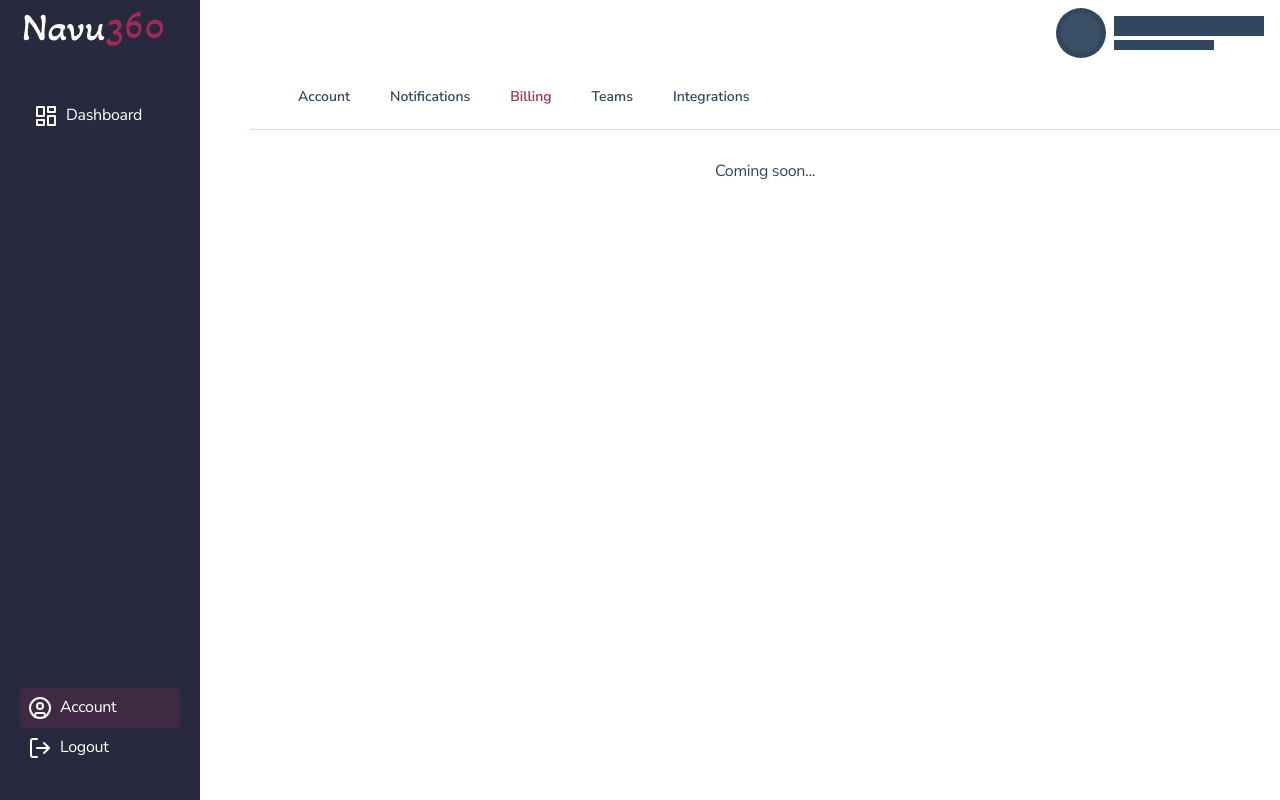
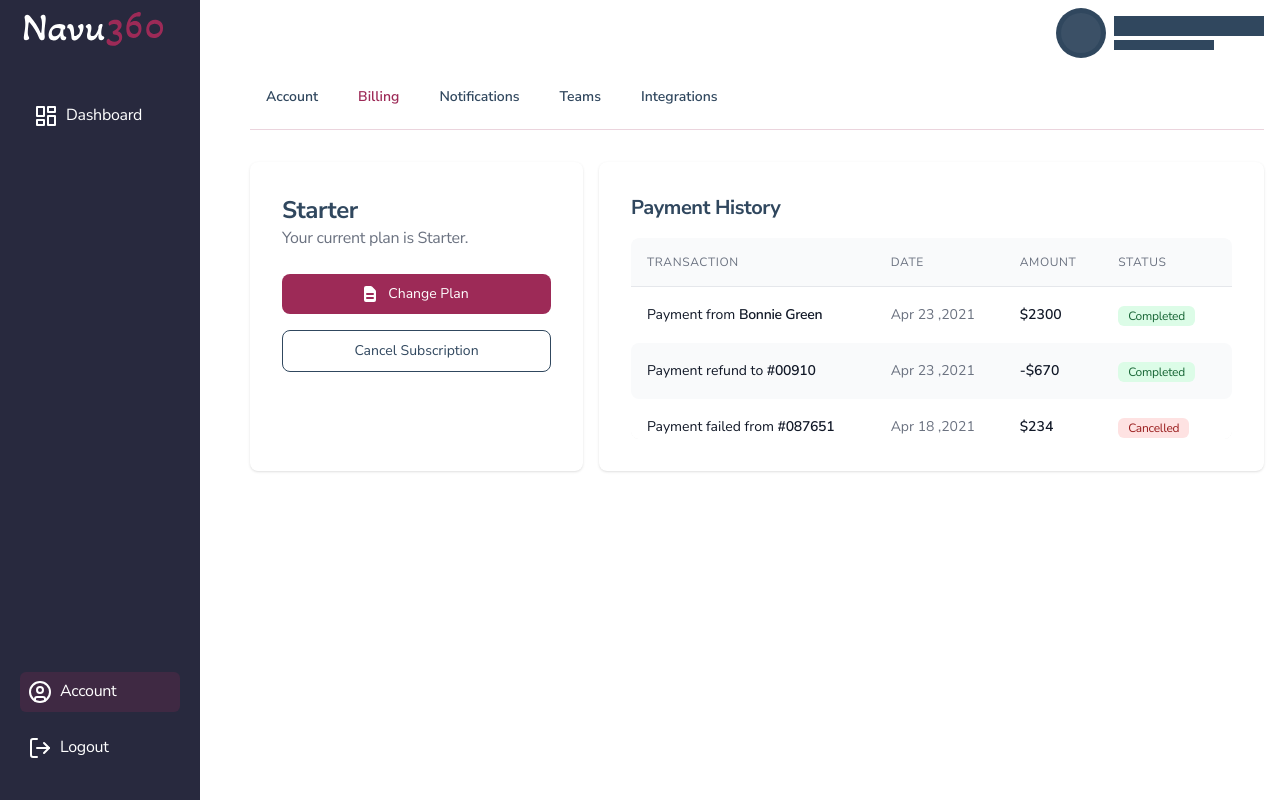
Before and after one commit to navu-360/navu-360, a Next.js app: page /account in a window 1280 px wide. Both pictures are taken after a click on the button "Billing". Built offline with nearby package versions, Linux system fonts and the light colour scheme; no server answers.

Commit message:
feat: billing page

```diff
--- a/src/components/layout/dashboard.sidebar.tsx
+++ b/src/components/layout/dashboard.sidebar.tsx
@@ -149,7 +149,7 @@ export default function AdminNav({
           )}
         </div>
 
-        <div className="mt-4 text-white md:absolute md:bottom-8 md:mx-auto md:w-4/5 md:flex-col md:gap-4">
+        <div className="mt-4 text-white md:absolute md:bottom-8 md:mx-auto md:w-4/5 flex md:flex-col md:gap-4">
           <OneItem
             svg={
               <svg
--- a/src/pages/account/index.tsx
+++ b/src/pages/account/index.tsx
@@ -1,3 +1,4 @@
+/* eslint-disable @next/next/no-img-element */
 import type { User } from "@prisma/client";
 import Header from "components/common/head";
 import DashboardWrapper from "components/layout/dashboardWrapper";
@@ -12,11 +13,11 @@ import { setUserId, setUserProfile } from "redux/auth/authSlice";
 import toaster from "utils/toaster";
 
 const SecondaryNavigation = [
-  { name: "Account", href: "#", current: true },
-  { name: "Notifications", href: "#", current: false },
-  { name: "Billing", href: "#", current: false },
-  { name: "Teams", href: "#", current: false },
-  { name: "Integrations", href: "#", current: false },
+  { name: "Account" },
+  { name: "Billing" },
+  { name: "Notifications" },
+  { name: "Teams" },
+  { name: "Integrations" },
 ];
 
 const AccountSettings: React.FC = () => {
@@ -83,16 +84,33 @@ const AccountSettings: React.FC = () => {
       });
   };
 
+  const getCurrentPageTitle = () => {
+    switch (activeTab) {
+      case "account":
+        return "Account Settings";
+      case "billing":
+        return "Billing";
+      case "notifications":
+        return "Notifications";
+      case "teams":
+        return "Teams";
+      case "integrations":
+        return "Integrations";
+      default:
+        return "";
+    }
+  };
+
   return (
     <>
-      <Header title={`Enrolled Talents - Navu360`} />
+      <Header title={`${getCurrentPageTitle()} - Navu360`} />
       <DashboardWrapper hideSearch>
-        <main className="ml-[90px] bg-white text-tertiary md:ml-[250px]">
+        <main className="ml-[90px] mr-4 bg-white text-tertiary md:ml-[250px]">
           <header className="border-b border-secondary/20">
             <nav className="flex overflow-x-auto py-4">
               <ul
                 role="list"
-                className="flex min-w-full flex-none gap-x-2 px-4 text-sm font-semibold leading-6 text-tertiary sm:px-6 lg:px-8"
+                className="flex min-w-full flex-none gap-x-2 px-4 text-sm font-semibold leading-6 text-tertiary first:pl-0 sm:px-6 lg:px-8"
               >
                 {SecondaryNavigation.map((item) => (
                   <li
@@ -293,8 +311,8 @@ const AccountSettings: React.FC = () => {
             </div>
           )}
           {activeTab === "billing" && (
-            <div className="mt-8 w-full text-center">
-              <p>Coming soon...</p>
+            <div className="mt-8 flex w-full text-center">
+              <Billing />
             </div>
           )}
           {activeTab === "teams" && (
@@ -313,4 +331,135 @@ const AccountSettings: React.FC = () => {
   );
 };
 
+function Billing() {
+  return (
+    <section className="flex w-full gap-4 text-left">
+      <div className="mb-4 w-1/3 max-w-[400px] rounded-lg bg-white p-4 shadow sm:p-6 xl:mb-0 xl:p-8">
+        <h2 className="text-2xl font-bold text-tertiary">Starter</h2>
+        <p className="mb-2 text-base font-normal text-gray-500">
+          Your current plan is <span>Starter</span>.
+        </p>
+        <div className="mt-6 flex flex-col space-y-4">
+          <button className="inline-flex w-full items-center justify-center rounded-lg bg-secondary px-5 py-2.5 text-center text-sm font-medium text-white hover:bg-secondary/90 focus:ring-4 sm:w-auto">
+            <svg
+              className="-ml-1 mr-2 h-5 w-5"
+              fill="currentColor"
+              viewBox="0 0 20 20"
+              xmlns="http://www.w3.org/2000/svg"
+            >
+              <path
+                fill-rule="evenodd"
+                d="M4 4a2 2 0 012-2h4.586A2 2 0 0112 2.586L15.414 6A2 2 0 0116 7.414V16a2 2 0 01-2 2H6a2 2 0 01-2-2V4zm2 6a1 1 0 011-1h6a1 1 0 110 2H7a1 1 0 01-1-1zm1 3a1 1 0 100 2h6a1 1 0 100-2H7z"
+                clip-rule="evenodd"
+              ></path>
+            </svg>
+            Change Plan
+          </button>
+
+          <button className="inline-flex w-full items-center justify-center rounded-lg border border-tertiary px-5 py-2.5 text-center text-sm font-medium text-tertiary hover:bg-gray-100 focus:ring-4 sm:w-auto">
+            Cancel Subscription
+          </button>
+        </div>
+      </div>
+
+      <div className="w-2/3 rounded-lg bg-white p-4 shadow sm:p-6 xl:p-8">
+        <div className="mb-4 flex items-center justify-between">
+          <h3 className="text-xl font-bold text-tertiary">Payment History</h3>
+        </div>
+        <div className="flex flex-col">
+          <div className="overflow-x-auto rounded-lg">
+            <div className="inline-block min-w-full align-middle">
+              <div className="overflow-hidden shadow sm:rounded-lg">
+                <table className="min-w-full divide-y divide-gray-200">
+                  <thead className="bg-gray-50">
+                    <tr>
+                      <th
+                        scope="col"
+                        className="p-4 text-left text-xs font-medium uppercase tracking-wider text-gray-500 "
+                      >
+                        Transaction
+                      </th>
+                      <th
+                        scope="col"
+                        className="p-4 text-left text-xs font-medium uppercase tracking-wider text-gray-500 "
+                      >
+                        Date
+                      </th>
+                      <th
+                        scope="col"
+                        className="p-4 text-left text-xs font-medium uppercase tracking-wider text-gray-500 "
+                      >
+                        Amount
+                      </th>
+                      <th
+                        scope="col"
+                        className="p-4 text-left text-xs font-medium uppercase tracking-wider text-gray-500 "
+                      >
+                        Status
+                      </th>
+                    </tr>
+                  </thead>
+                  <tbody className="bg-white ">
+                    <tr>
+                      <td className="whitespace-nowrap p-4 text-sm font-normal text-gray-900 ">
+                        Payment from{" "}
+                        <span className="font-semibold">Bonnie Green</span>
+                      </td>
+                      <td className="whitespace-nowrap p-4 text-sm font-normal text-gray-500 ">
+                        Apr 23 ,2021
+                      </td>
+                      <td className="whitespace-nowrap p-4 text-sm font-semibold text-gray-900 ">
+                        $2300
+                      </td>
+                      <td className="whitespace-nowrap p-4">
+                        <span className="mr-2 rounded-md bg-green-100 px-2.5 py-0.5 text-xs font-medium text-green-800 ">
+                          Completed
+                        </span>
+                      </td>
+                    </tr>
+                    <tr className="bg-gray-50 ">
+                      <td className="whitespace-nowrap rounded-l-lg p-4 text-sm font-normal text-gray-900 ">
+                        Payment refund to{" "}
+                        <span className="font-semibold">#00910</span>
+                      </td>
+                      <td className="whitespace-nowrap p-4 text-sm font-normal text-gray-500 ">
+                        Apr 23 ,2021
+                      </td>
+                      <td className="whitespace-nowrap p-4 text-sm font-semibold text-gray-900 ">
+                        -$670
+                      </td>
+                      <td className="whitespace-nowrap rounded-r-lg p-4">
+                        <span className="mr-2 rounded-md bg-green-100 px-2.5 py-0.5 text-xs font-medium text-green-800 ">
+                          Completed
+                        </span>
+                      </td>
+                    </tr>
+                    <tr>
+                      <td className="whitespace-nowrap p-4 pb-0 text-sm font-normal text-gray-900 ">
+                        Payment failed from{" "}
+                        <span className="font-semibold">#087651</span>
+                      </td>
+                      <td className="whitespace-nowrap p-4 pb-0 text-sm font-normal text-gray-500 ">
+                        Apr 18 ,2021
+                      </td>
+                      <td className="whitespace-nowrap p-4 pb-0 text-sm font-semibold text-gray-900 ">
+                        $234
+                      </td>
+                      <td className="whitespace-nowrap p-4 pb-0">
+                        <span className="mr-2 rounded-md bg-red-100 px-2.5 py-0.5 text-xs font-medium text-red-800 ">
+                          Cancelled
+                        </span>
+                      </td>
+                    </tr>
+                  </tbody>
+                </table>
+              </div>
+            </div>
+          </div>
+        </div>
+      </div>
+    </section>
+  );
+}
+
 export default AccountSettings;
```
